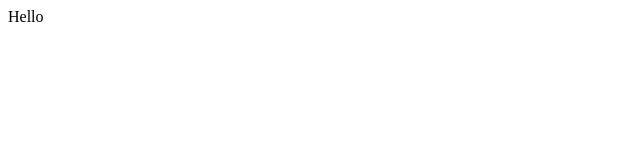
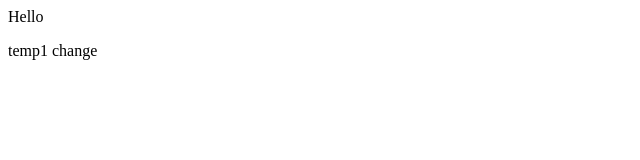
Before and after one commit to Psingh17/DemoRepo, a plain HTML site: page index.html in a window 1280 px wide. Shown: the full height of the page, 0-640 px from the left. Drawn offline with Linux system fonts and the light colour scheme.

Commit message:
temp1 change added

```diff
--- a/index.html
+++ b/index.html
@@ -1 +1,2 @@
 <div>Hello</div>
+<p>temp1 change</p>
```
